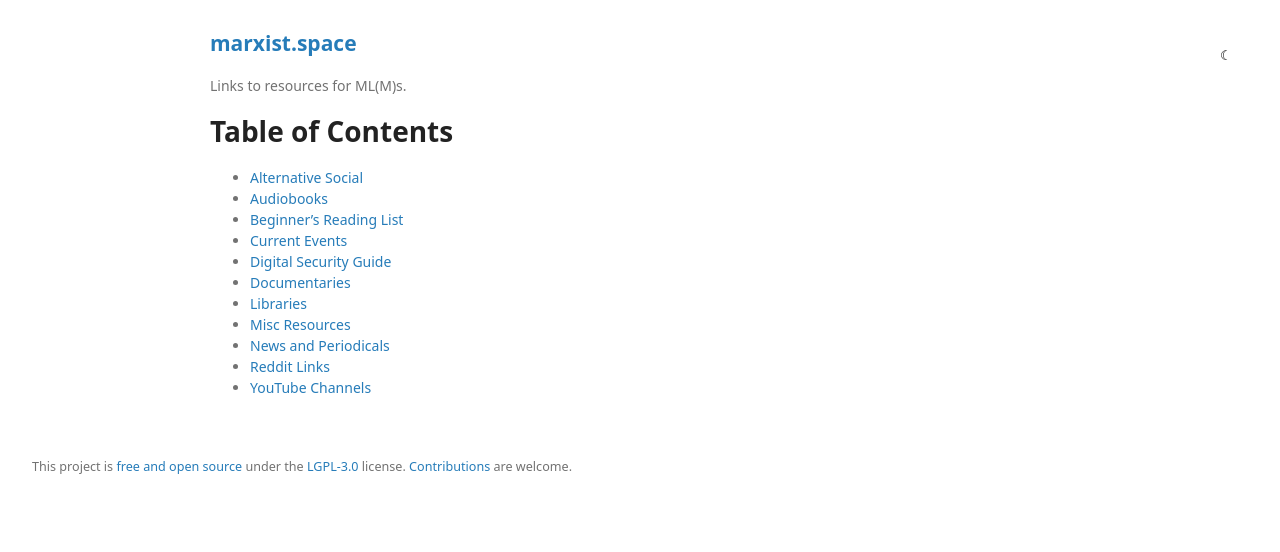
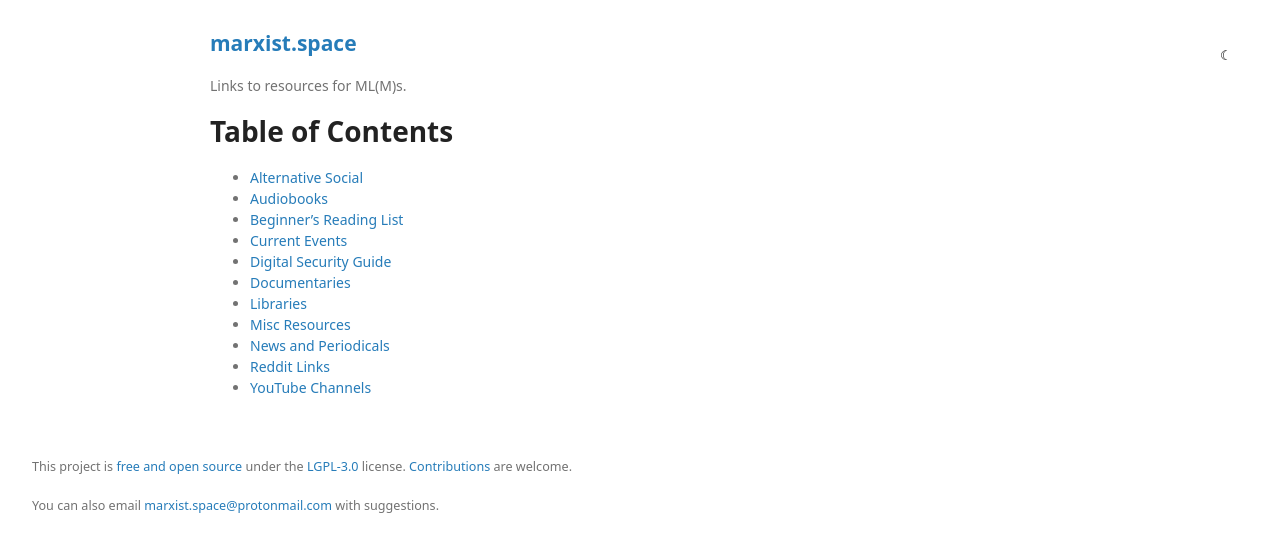
Before and after one commit to prolesoft/marxist.space, a Jekyll site: the page built from README.md, in a window 1280 px wide. Shown: the top 552 px of the page. Built offline with Jekyll 4.4.1, drawn with Linux system fonts in a browser that asks for light colours; our own code applies the rules of GitHub Pages for plain Markdown files.

Commit message:
feat: add email link

```diff
--- a/_includes/footer.html
+++ b/_includes/footer.html
@@ -2,4 +2,5 @@
 <p>This project is <a href="https://github.com/marxism/marxist.space">free and open source</a> under the
 <a href="https://github.com/marxism/marxist.space/blob/master/LICENSE.md">LGPL-3.0</a> license.
 <a href="https://github.com/marxism/marxist.space/blob/master/.github/CONTRIBUTING.md">Contributions</a> are welcome.</p>
+You can also email <a href="mailto:marxist.space@protonmail">marxist.space@protonmail.com</a> with suggestions.
 </footer>
```
